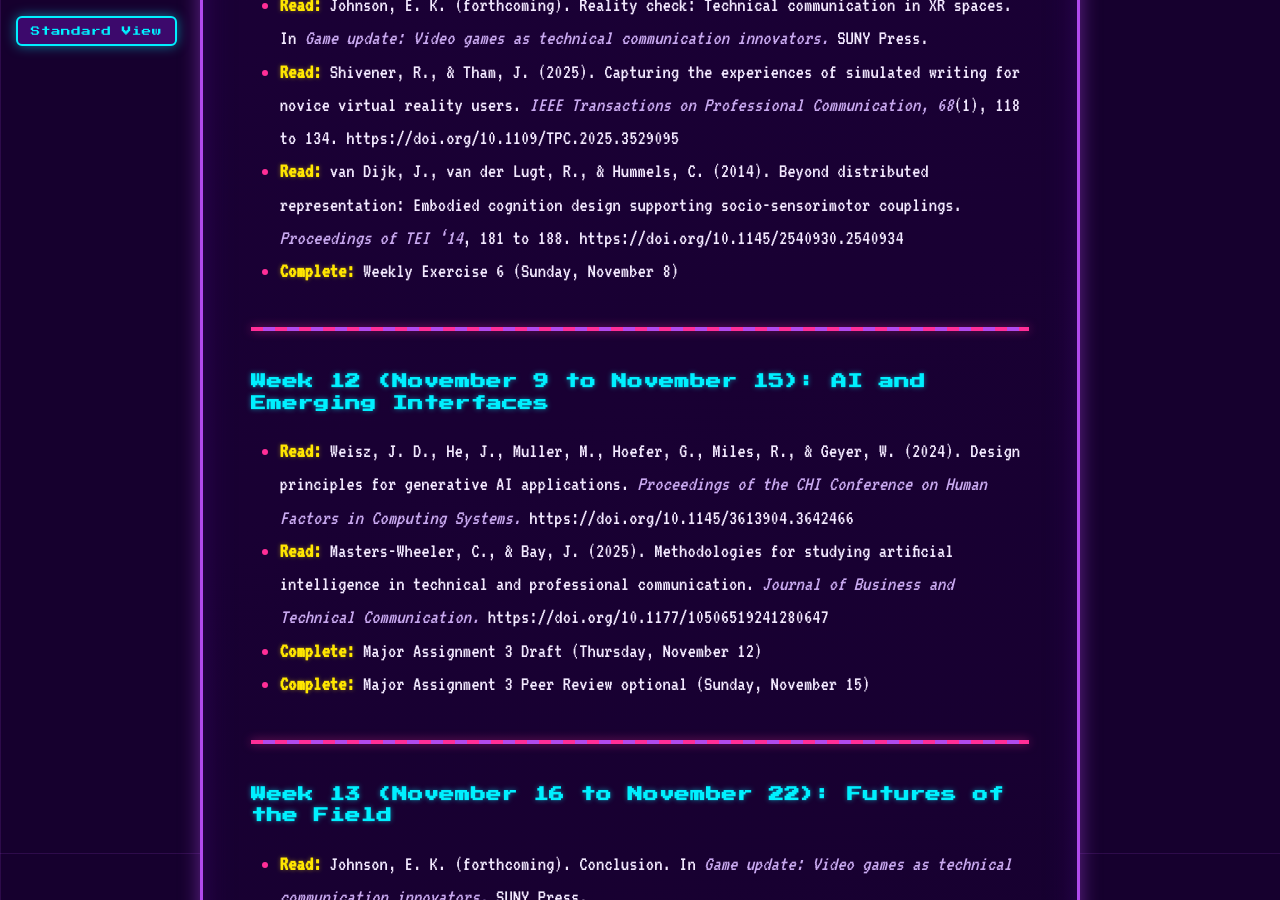
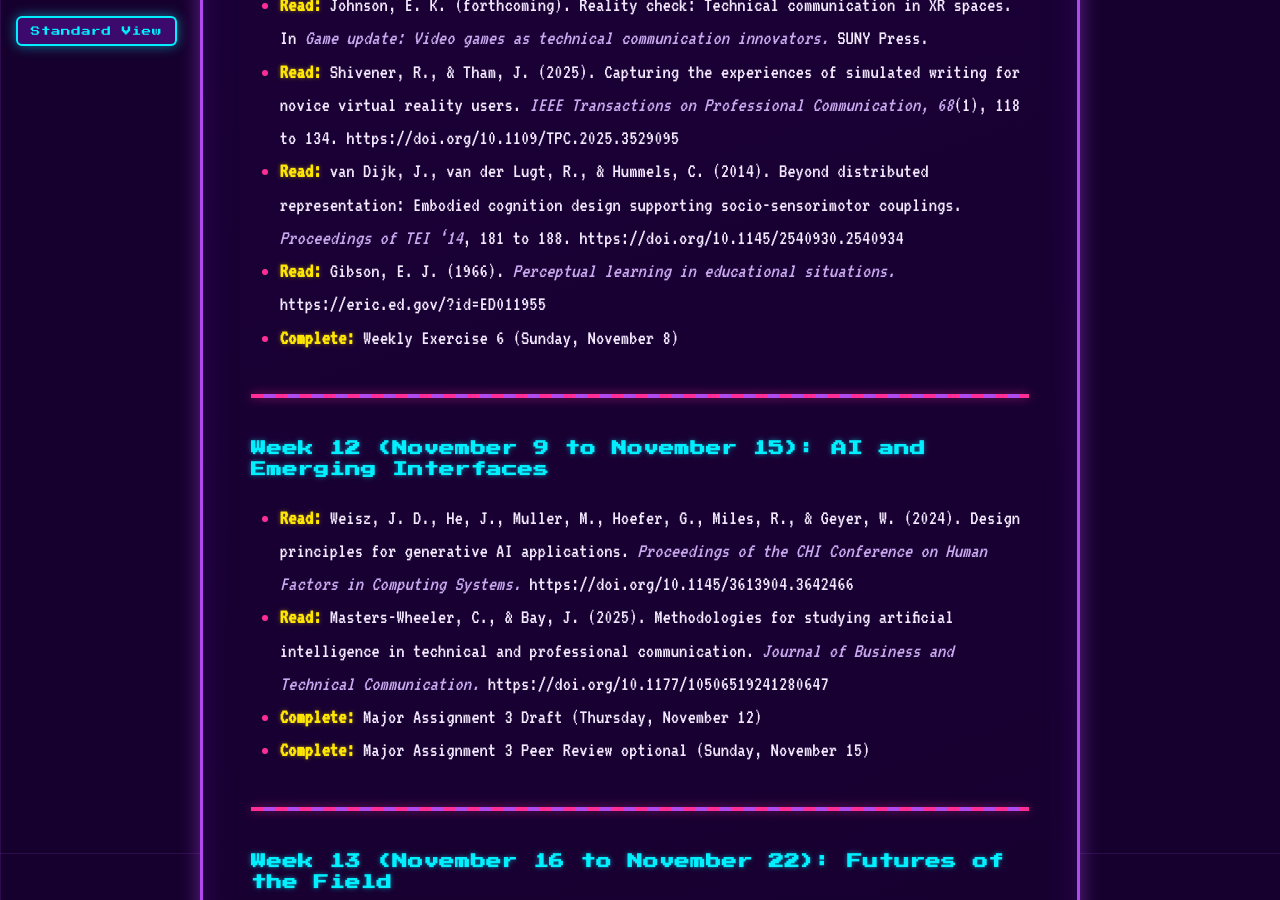
Before and after one commit to ekjphd/TCandGames, a Jekyll site: the page built from index.md, in a window 1280 px wide and 900 px high, scrolled down 4547 px. Built offline with Jekyll 4.4.1, drawn with Linux system fonts in a browser that asks for light colours; our own code applies the rules of GitHub Pages for plain Markdown files.

Commit message:
Add Gibson (1966) perceptual learning to Week 11
Co-Authored-By: Claude Fable 5 <noreply@anthropic.com>

```diff
--- a/index.md
+++ b/index.md
@@ -104,6 +104,7 @@
 - **Read:** Johnson, E. K. (forthcoming). Reality check: Technical communication in XR spaces. In *Game update: Video games as technical communication innovators.* SUNY Press.
 - **Read:** Shivener, R., & Tham, J. (2025). Capturing the experiences of simulated writing for novice virtual reality users. *IEEE Transactions on Professional Communication, 68*(1), 118 to 134. https://doi.org/10.1109/TPC.2025.3529095
 - **Read:** van Dijk, J., van der Lugt, R., & Hummels, C. (2014). Beyond distributed representation: Embodied cognition design supporting socio-sensorimotor couplings. *Proceedings of TEI '14*, 181 to 188. https://doi.org/10.1145/2540930.2540934
+- **Read:** Gibson, E. J. (1966). *Perceptual learning in educational situations.* https://eric.ed.gov/?id=ED011955
 - **Complete:** Weekly Exercise 6 (Sunday, November 8)
 
 ---
```
